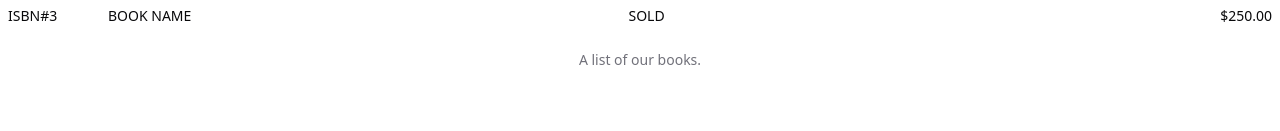
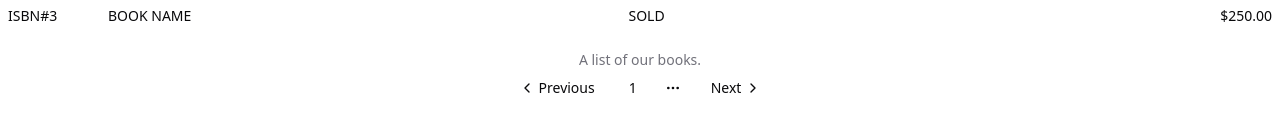
Before and after one commit to RahulDasKumar/TextbookSharingApplication, a React (Vite) app: page /products in a window 1280 px wide. Shown: the part 277-408 px from the top of the page. Built offline with nearby package versions, Linux system fonts and the light colour scheme.

Commit message:
Added pagnation

```diff
--- a/src/Products.jsx
+++ b/src/Products.jsx
@@ -10,6 +10,16 @@
     TableHeader,
     TableRow,
   } from "@/components/ui/table"
+
+import {
+    Pagination,
+    PaginationContent,
+    PaginationEllipsis,
+    PaginationItem,
+    PaginationLink,
+    PaginationNext,
+    PaginationPrevious,
+} from "@/components/ui/pagination"
 
 import Navbar from "./Navbar";
 
@@ -50,6 +60,24 @@
                     </TableRow>
                 </TableBody>
             </Table>
+
+            <Pagination>
+                <PaginationContent>
+                    <PaginationItem>
+                    <PaginationPrevious href="#" />
+                    </PaginationItem>
+                    <PaginationItem>
+                    <PaginationLink href="#">1</PaginationLink>
+                    </PaginationItem>
+                    <PaginationItem>
+                    <PaginationEllipsis />
+                    </PaginationItem>
+                    <PaginationItem>
+                    <PaginationNext href="#" />
+                    </PaginationItem>
+                </PaginationContent>
+            </Pagination>
+
         </>
 
     );
--- a/src/components/ui/button.jsx
+++ b/src/components/ui/button.jsx
@@ -37,10 +37,10 @@
 const Button = React.forwardRef(({ className, variant, size, asChild = false, ...props }, ref) => {
   const Comp = asChild ? Slot : "button"
   return (
-    (<Comp
+    <Comp
       className={cn(buttonVariants({ variant, size, className }))}
       ref={ref}
-      {...props} />)
+      {...props} />
   );
 })
 Button.displayName = "Button"
--- /dev/null
+++ b/src/components/ui/pagination.jsx
@@ -0,0 +1,100 @@
+import * as React from "react"
+import { ChevronLeft, ChevronRight, MoreHorizontal } from "lucide-react"
+
+import { cn } from "@/lib/utils"
+import { buttonVariants } from "@/components/ui/button";
+
+const Pagination = ({
+  className,
+  ...props
+}) => (
+  <nav
+    role="navigation"
+    aria-label="pagination"
+    className={cn("mx-auto flex w-full justify-center", className)}
+    {...props} />
+)
+Pagination.displayName = "Pagination"
+
+const PaginationContent = React.forwardRef(({ className, ...props }, ref) => (
+  <ul
+    ref={ref}
+    className={cn("flex flex-row items-center gap-1", className)}
+    {...props} />
+))
+PaginationContent.displayName = "PaginationContent"
+
+const PaginationItem = React.forwardRef(({ className, ...props }, ref) => (
+  <li ref={ref} className={cn("", className)} {...props} />
+))
+PaginationItem.displayName = "PaginationItem"
+
+const PaginationLink = ({
+  className,
+  isActive,
+  size = "icon",
+  ...props
+}) => (
+  <a
+    aria-current={isActive ? "page" : undefined}
+    className={cn(buttonVariants({
+      variant: isActive ? "outline" : "ghost",
+      size,
+    }), className)}
+    {...props} />
+)
+PaginationLink.displayName = "PaginationLink"
+
+const PaginationPrevious = ({
+  className,
+  ...props
+}) => (
+  <PaginationLink
+    aria-label="Go to previous page"
+    size="default"
+    className={cn("gap-1 pl-2.5", className)}
+    {...props}>
+    <ChevronLeft className="h-4 w-4" />
+    <span>Previous</span>
+  </PaginationLink>
+)
+PaginationPrevious.displayName = "PaginationPrevious"
+
+const PaginationNext = ({
+  className,
+  ...props
+}) => (
+  <PaginationLink
+    aria-label="Go to next page"
+    size="default"
+    className={cn("gap-1 pr-2.5", className)}
+    {...props}>
+    <span>Next</span>
+    <ChevronRight className="h-4 w-4" />
+  </PaginationLink>
+)
+PaginationNext.displayName = "PaginationNext"
+
+const PaginationEllipsis = ({
+  className,
+  ...props
+}) => (
+  <span
+    aria-hidden
+    className={cn("flex h-9 w-9 items-center justify-center", className)}
+    {...props}>
+    <MoreHorizontal className="h-4 w-4" />
+    <span className="sr-only">More pages</span>
+  </span>
+)
+PaginationEllipsis.displayName = "PaginationEllipsis"
+
+export {
+  Pagination,
+  PaginationContent,
+  PaginationLink,
+  PaginationItem,
+  PaginationPrevious,
+  PaginationNext,
+  PaginationEllipsis,
+}
```
